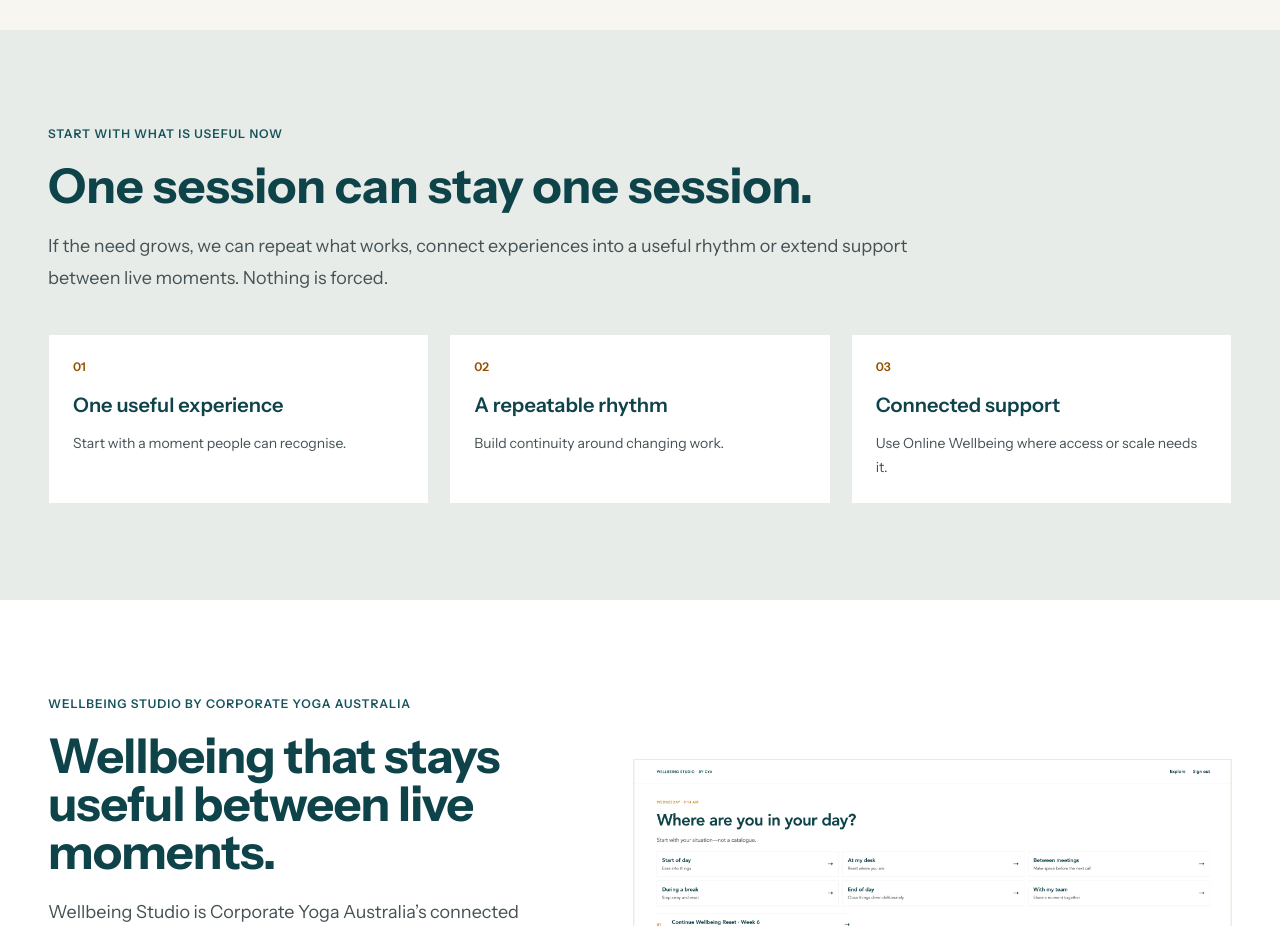
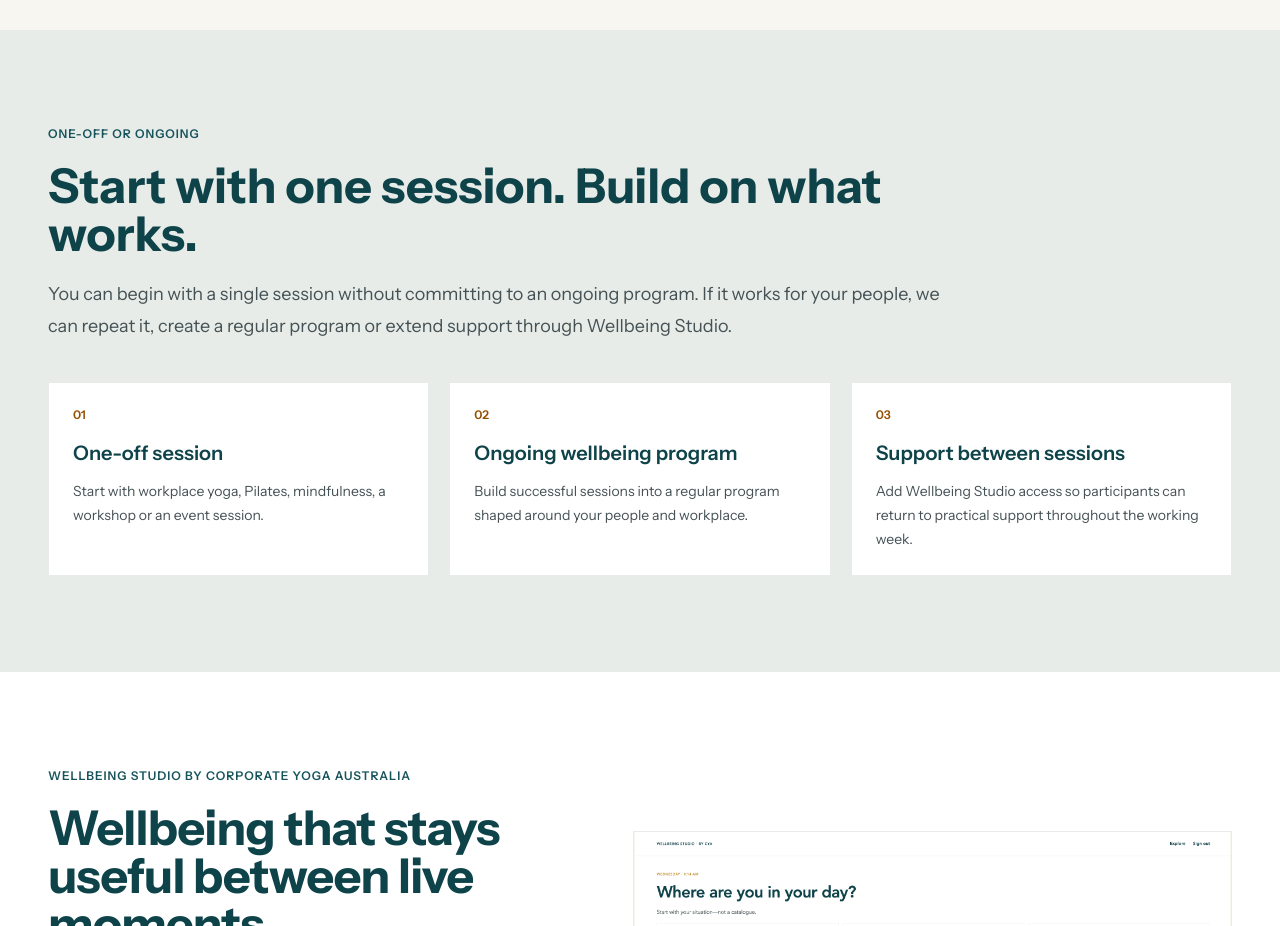
Before and after one commit to glennhammond/cya-website-prototype, a Next.js app: page / in a window 1280 px wide. Shown: the part 2000-2926 px from the top of the page. Built offline with nearby package versions, Linux system fonts and the light colour scheme.

Commit message:
Clarify homepage service continuity pathways

```diff
--- a/app/page.tsx
+++ b/app/page.tsx
@@ -71,13 +71,13 @@ export default function Home() {
 
       <section className="bg-[var(--cya-surface-subtle)] py-20 lg:py-24">
         <ProductionContainer>
-          <ProductionKicker>Start with what is useful now</ProductionKicker>
-          <h2 className="mt-5 max-w-4xl text-4xl font-bold lg:text-5xl">One session can stay one session.</h2>
-          <p className="mt-5 max-w-4xl text-lg leading-8 text-[var(--cya-body)]">If the need grows, we can repeat what works, connect experiences into a useful rhythm or extend support between live moments. Nothing is forced.</p>
+          <ProductionKicker>One-off or ongoing</ProductionKicker>
+          <h2 className="mt-5 max-w-4xl text-4xl font-bold lg:text-5xl">Start with one session. Build on what works.</h2>
+          <p className="mt-5 max-w-4xl text-lg leading-8 text-[var(--cya-body)]">You can begin with a single session without committing to an ongoing program. If it works for your people, we can repeat it, create a regular program or extend support through Wellbeing Studio.</p>
           <div className="mt-10 grid gap-5 md:grid-cols-3">
-            <ProductionCard number="01" title="One useful experience" body="Start with a moment people can recognise." />
-            <ProductionCard number="02" title="A repeatable rhythm" body="Build continuity around changing work." />
-            <ProductionCard number="03" title="Connected support" body="Use Online Wellbeing where access or scale needs it." />
+            <ProductionCard number="01" title="One-off session" body="Start with workplace yoga, Pilates, mindfulness, a workshop or an event session." />
+            <ProductionCard number="02" title="Ongoing wellbeing program" body="Build successful sessions into a regular program shaped around your people and workplace." />
+            <ProductionCard number="03" title="Support between sessions" body="Add Wellbeing Studio access so participants can return to practical support throughout the working week." />
           </div>
         </ProductionContainer>
       </section>
```
